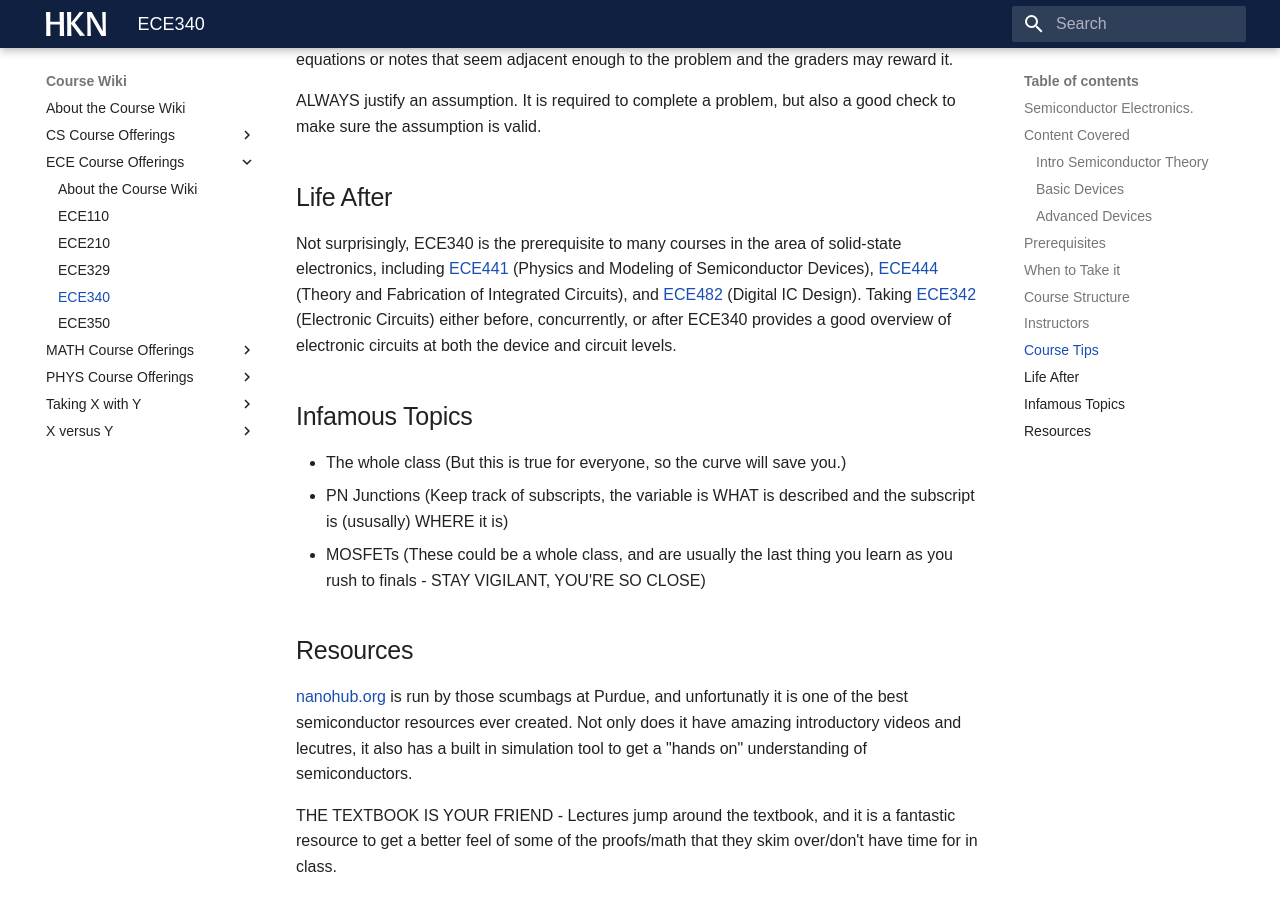
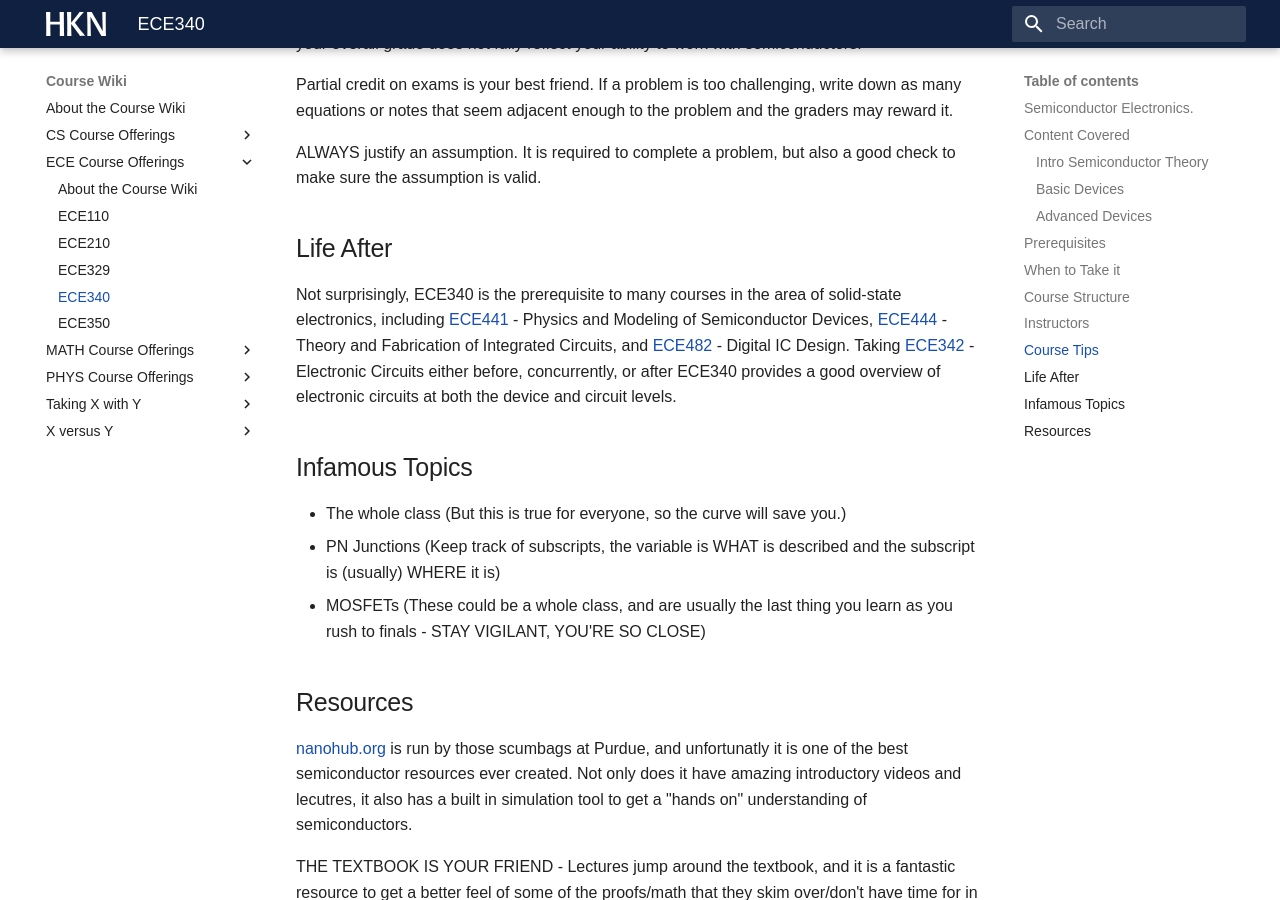
Before and after one commit to hkn-alpha/wiki, an MkDocs documentation site: the page built from docs/Course Wiki/ECE Course Offerings/ECE340.md, in a window 1280 px wide and 900 px high, scrolled down 2835 px. Built offline with MkDocs 1.6.1 and Material for MkDocs 9.7.7, drawn with Linux system fonts in a browser that asks for light colours; some web fonts are replaced; some of the changed text lies outside the part shown.

Commit message:
Update ECE340.md

```diff
--- a/docs/Course Wiki/ECE Course Offerings/ECE340.md
+++ b/docs/Course Wiki/ECE Course Offerings/ECE340.md
@@ -56,12 +56,12 @@ ALWAYS justify an assumption. It is required to complete a problem, but also a g
 
 ## Life After
 
-Not surprisingly, ECE340 is the prerequisite to many courses in the area of solid-state electronics, including [ECE441](ECE441.md) (Physics and Modeling of Semiconductor Devices), [ECE444](ECE444.md) (Theory and Fabrication of Integrated Circuits), and [ECE482](ECE482.md) (Digital IC Design). Taking [ECE342](ECE342.md) (Electronic Circuits) either before, concurrently, or after ECE340 provides a good overview of electronic circuits at both the device and circuit levels.
+Not surprisingly, ECE340 is the prerequisite to many courses in the area of solid-state electronics, including [ECE441](ECE441.md) - Physics and Modeling of Semiconductor Devices, [ECE444](ECE444.md) - Theory and Fabrication of Integrated Circuits, and [ECE482](ECE482.md) - Digital IC Design. Taking [ECE342](ECE342.md) - Electronic Circuits either before, concurrently, or after ECE340 provides a good overview of electronic circuits at both the device and circuit levels.
 
 ## Infamous Topics
 
 - The whole class (But this is true for everyone, so the curve will save you.)
-- PN Junctions (Keep track of subscripts, the variable is WHAT is described and the subscript is (ususally) WHERE it is)
+- PN Junctions (Keep track of subscripts, the variable is WHAT is described and the subscript is (usually) WHERE it is)
 - MOSFETs (These could be a whole class, and are usually the last thing you learn as you rush to finals - STAY VIGILANT, YOU'RE SO CLOSE)
 
 ## Resources
```
Also changed, not shown: other parts of docs/Course Wiki/ECE Course Offerings/ECE340.md (+1 -1 lines).
